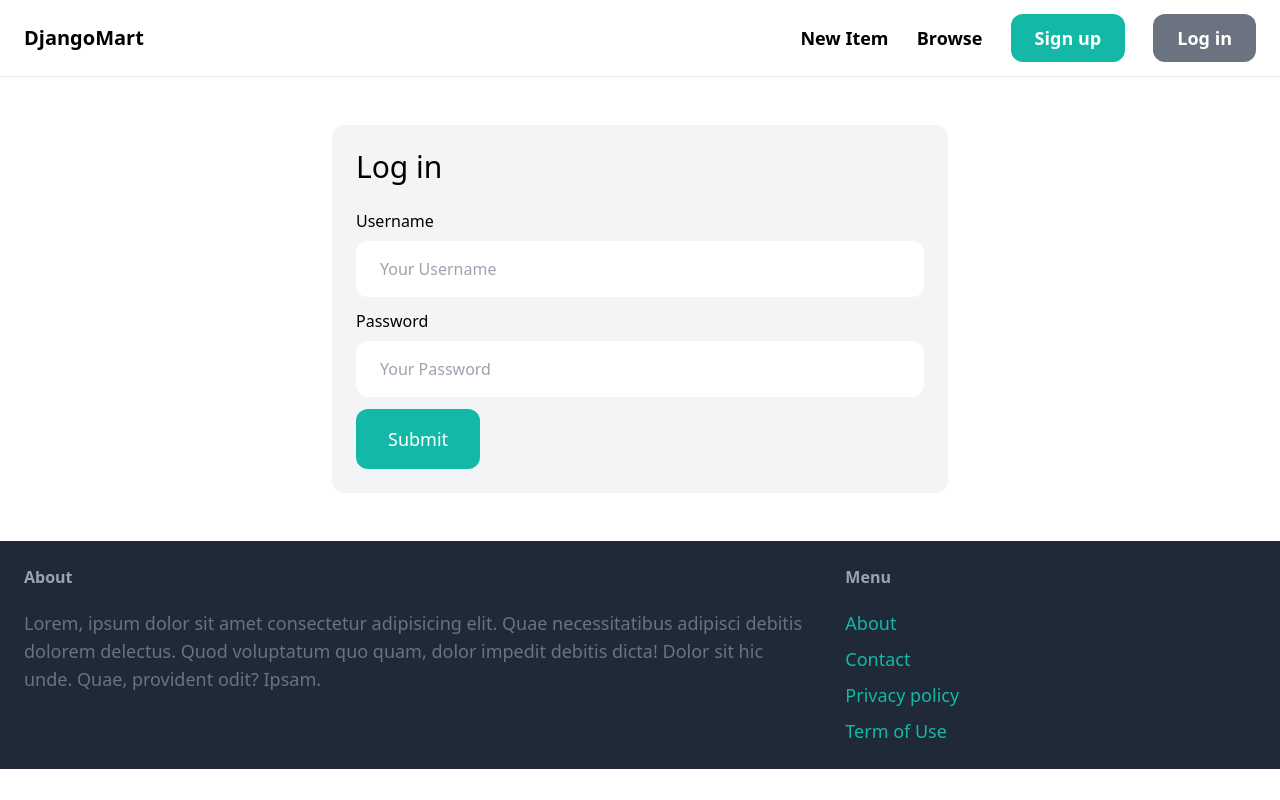
After one commit to DwiBagiaSantosa/SimpleOnlineMarketPlace-Django, a Django app: page /login/ in a window 1280 px wide. The commit adds this page. Run offline with Django 5.2, Linux system fonts and the light colour scheme; some libraries are stand-ins or nearby versions.

Commit message:
add sign up and log in

```diff
--- a/DjangoMart/settings.py
+++ b/DjangoMart/settings.py
@@ -26,6 +26,10 @@ SECRET_KEY = 'django-insecure-r(4$^*tdk#galag1=7fy7npjo518q2_shl34=7()*=6(g6h%9p
 DEBUG = True
 
 ALLOWED_HOSTS = []
+
+LOGIN_URL = '/login/'
+LOGIN_REDIRECT_URL = '/'
+LOGOUT_REDIRECT_URL = '/'
 
 
 # Application definition
--- a/DjangoMart/urls.py
+++ b/DjangoMart/urls.py
@@ -19,11 +19,9 @@ from django.conf.urls.static import static
 from django.contrib import admin
 from django.urls import path, include
 
-from core.views import index, contact
 
 urlpatterns = [
-    path('', index, name='index'),
+    path('', include('core.urls')),
     path('items/', include('item.urls')),
-    path('contact/', contact, name='contact'),
     path('admin/', admin.site.urls),
 ] + static(settings.MEDIA_URL, document_root=settings.MEDIA_ROOT)
--- /dev/null
+++ b/core/forms.py
@@ -0,0 +1,35 @@
+from django import forms
+from django.contrib.auth.forms import UserCreationForm, AuthenticationForm
+from django.contrib.auth.models import User
+
+class LoginForm(AuthenticationForm):
+    username = forms.CharField(widget=forms.TextInput(attrs={
+        'placeholder': 'Your Username',
+        'class': 'w-full py-4 px-6 rounded-xl'
+    }))
+    password = forms.CharField(widget=forms.PasswordInput(attrs={
+        'placeholder': 'Your Password',
+        'class': 'w-full py-4 px-6 rounded-xl'
+    }))
+
+class SignupForm(UserCreationForm):
+    class Meta:
+        model = User
+        fields = ['username', 'email', 'password1', 'password2']
+
+    username = forms.CharField(widget=forms.TextInput(attrs={
+        'placeholder': 'Your Username',
+        'class': 'w-full py-4 px-6 rounded-xl'
+    }))
+    email = forms.CharField(widget=forms.EmailInput(attrs={
+        'placeholder': 'Your Email address',
+        'class': 'w-full py-4 px-6 rounded-xl'
+    }))
+    password1 = forms.CharField(widget=forms.PasswordInput(attrs={
+        'placeholder': 'Your Password',
+        'class': 'w-full py-4 px-6 rounded-xl'
+    }))
+    password2 = forms.CharField(widget=forms.PasswordInput(attrs={
+        'placeholder': 'Repeat Password',
+        'class': 'w-full py-4 px-6 rounded-xl'
+    }))
--- a/core/templates/core/base.html
+++ b/core/templates/core/base.html
@@ -15,8 +15,13 @@
             <a href="#" class="text-lg font-semibold hover:text-gray-500">New Item</a>
             <a href="#" class="text-lg font-semibold hover:text-gray-500">Browse</a>
 
-            <a href="#" class="px-6 py-3 text-lg font-semibold bg-teal-500 text-white rounded-xl hover:bg-teal-700">Sign up</a>
-            <a href="#" class="px-6 py-3 text-lg font-semibold bg-gray-500 text-white rounded-xl hover:bg-gray-700">Log in</a>
+            {% if request.user.is_authenticated %}
+                <a href="#" class="px-6 py-3 text-lg font-semibold bg-teal-500 text-white rounded-xl hover:bg-teal-700">Inbox</a>
+                <a href="{% url 'core:login' %}" class="px-6 py-3 text-lg font-semibold bg-gray-500 text-white rounded-xl hover:bg-gray-700">Dashboard</a>
+            {% else %}
+                <a href="{% url 'core:signup' %}" class="px-6 py-3 text-lg font-semibold bg-teal-500 text-white rounded-xl hover:bg-teal-700">Sign up</a>
+                <a href="{% url 'core:login' %}" class="px-6 py-3 text-lg font-semibold bg-gray-500 text-white rounded-xl hover:bg-gray-700">Log in</a>
+            {% endif %}
         </div>
     </nav>
     <div class="px-6 py-6">
@@ -33,7 +38,7 @@
 
             <ul class="space-y-2">
                 <li><a href="#" class="text-lg text-teal-500 hover:text-teal-700">About</a></li>
-                <li><a href="{% url 'contact' %}" class="text-lg text-teal-500 hover:text-teal-700">Contact</a></li>
+                <li><a href="{% url 'core:contact' %}" class="text-lg text-teal-500 hover:text-teal-700">Contact</a></li>
                 <li><a href="#" class="text-lg text-teal-500 hover:text-teal-700">Privacy policy</a></li>
                 <li><a href="#" class="text-lg text-teal-500 hover:text-teal-700">Term of Use</a></li>
             </ul>
--- /dev/null
+++ b/core/templates/core/login.html
@@ -0,0 +1,38 @@
+{% extends 'core/base.html' %}
+
+{% block title %}Log in{% endblock %}
+
+{% block content %}
+<div class="w-1/2 my-6 p-6 mx-auto bg-gray-100 rounded-xl">
+    <h1 class="mb-6 text-3xl">Log in</h1>
+
+    <form action="." method="post">
+        {% csrf_token %}
+
+
+
+        <div class="mb-3">
+            <label class="inline-block mb-2">Username</label><br>
+            {{ form.username }}
+        </div>
+
+        <div class="mb-3">
+            <label class="inline-block mb-2">Password</label><br>
+            {{ form.password }}
+        </div>
+
+
+        {% if form.errors or form.non_field_errors %}
+            <div class="mb-3 p-6 bg-red-100 rounded-xl">
+                {% for field in form %}
+                    {{ field.errors }}
+                {% endfor %}
+
+                {{ form.non_field_errors }}
+            </div>
+        {% endif %}
+
+        <button type="submit" class="py-4 px-8 text-lg bg-teal-500 hover:bg-teal-700 rounded-xl text-white">Submit</button>
+    </form>
+</div>
+{% endblock %}
--- /dev/null
+++ b/core/urls.py
@@ -0,0 +1,14 @@
+from django.contrib.auth import views as auth_views
+from django.urls import path
+
+from . import views
+from .forms import LoginForm
+
+app_name = 'core'
+
+urlpatterns = [
+    path('', views.index, name='index'),
+    path('contact/', views.contact, name='contact'),
+    path('signup/', views.signup, name='signup'),
+    path('login/', auth_views.LoginView.as_view(template_name='core/login.html', authentication_form=LoginForm), name='login'),
+]
```
Also changed, not shown: core/templates/core/signup.html (added, +44 -0 lines), core/views.py (+18 -1 lines), db.sqlite3.
